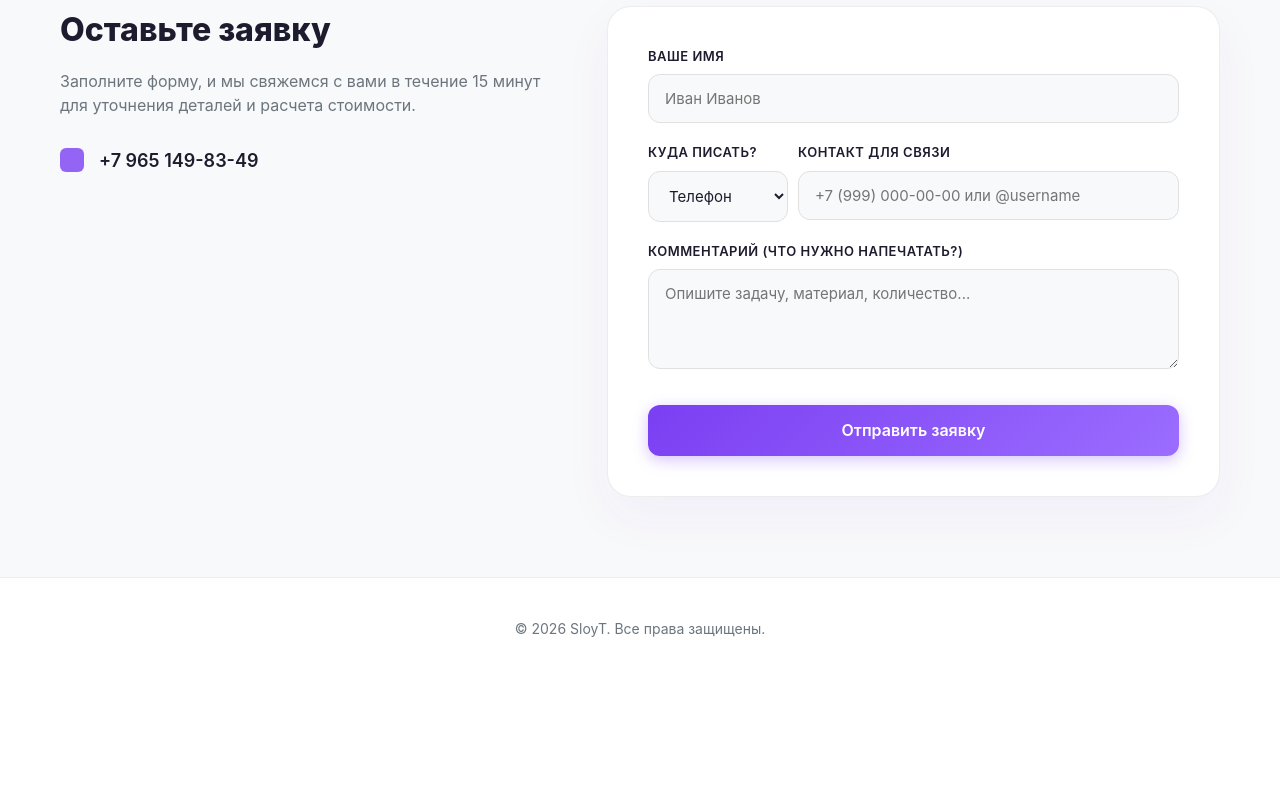
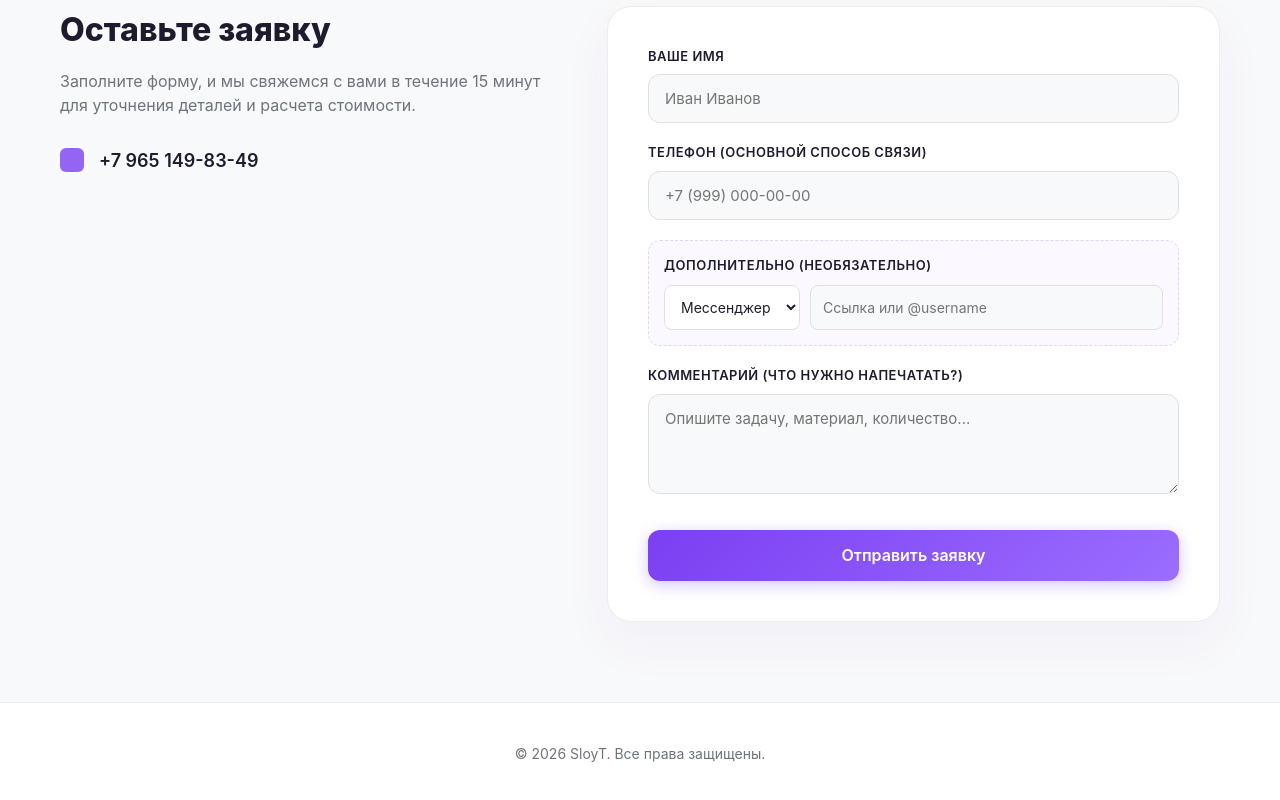
Before and after one commit to RedD1ller/sloyt-site, a website: page public/index.html in a window 1280 px wide. Shown: the part 3542-4342 px from the top of the page. Before the commit the page ends 4221 px from the top, so only its background shows below. Drawn offline with Linux system fonts and the light colour scheme.

Commit message:
Исправление формы

```diff
--- a/public/index.html
+++ b/public/index.html
@@ -8,7 +8,6 @@
 </head>
 <body>
 
-    <!-- ШАПКА -->
     <header>
         <div class="container header-inner">
             <a href="#" class="logo">
@@ -23,7 +22,6 @@
         </div>
     </header>
 
-    <!-- ГЛАВНЫЙ ЭКРАН -->
     <section class="hero container fade-in-up">
         <div class="hero-content">
             <h1 class="hero-title">FDM <span>3D-печать</span> на заказ</h1>
@@ -63,7 +61,6 @@
         </div>
     </section>
 
-    <!-- FDM БЛОК -->
     <section class="fdm-section" id="fdm">
         <div class="container">
             <h2 class="section-title fade-in-up">Технология FDM</h2>
@@ -118,7 +115,6 @@
         </div>
     </section>
 
-    <!-- ПРИНТЕРЫ -->
     <section id="printer" style="background-color: var(--white);">
         <div class="container">
             <h2 class="section-title fade-in-up">Наше оборудование</h2>
@@ -186,14 +182,13 @@
         </div>
     </section>
 
-    <!-- МАТЕРИАЛЫ -->
     <section id="materials">
         <div class="container">
             <h2 class="section-title fade-in-up">Наши материалы</h2>
             <p class="section-desc fade-in-up">Мы работаем только с проверенными пластиками от ведущих производителей. Подберём оптимальный материал под вашу задачу.</p>
 
             <div class="materials-grid">
-                <!-- PETG (теперь первый) -->
+                <!-- PETG -->
                 <div class="material-card fade-in-up" style="--material-color: #7B3FF2;">
                     <div class="material-icon">
                         <svg width="20" height="20" viewBox="0 0 24 24" fill="none" stroke="currentColor" stroke-width="2" stroke-linecap="round" stroke-linejoin="round">
@@ -209,7 +204,7 @@
                     </div>
                 </div>
 
-                <!-- PLA (теперь второй) -->
+                <!-- PLA -->
                 <div class="material-card fade-in-up" style="--material-color: #8B5CF6; transition-delay: 0.1s;">
                     <div class="material-icon">
                         <svg width="20" height="20" viewBox="0 0 24 24" fill="none" stroke="currentColor" stroke-width="2" stroke-linecap="round" stroke-linejoin="round">
@@ -281,7 +276,6 @@
         </div>
     </section>
 
-    <!-- ФОРМА -->
     <section class="contact-section" id="contact">
         <div class="container contact-inner">
             <div class="contact-info fade-in-up">
@@ -296,19 +290,23 @@
                     <input type="text" id="name" required placeholder="Иван Иванов">
                 </div>
 
-                <div class="form-group" style="display: flex; gap: 10px;">
-                    <div style="flex: 0 0 140px;">
-                        <label for="messenger">Куда писать?</label>
-                        <select id="messenger" style="width: 100%; padding: 14px 16px; border: 1px solid #E0E0E0; border-radius: 12px; font-family: inherit; font-size: 15px; background-color: var(--light-gray); cursor: pointer; color: var(--dark-bg);">
-                            <option value="Телефон">Телефон</option>
+                <!-- ОСНОВНОЙ СПОСОБ СВЯЗИ - ТЕЛЕФОН -->
+                <div class="form-group">
+                    <label for="phone">Телефон (основной способ связи)</label>
+                    <input type="tel" id="phone" required placeholder="+7 (999) 000-00-00">
+                </div>
+
+                <!-- ДОПОЛНИТЕЛЬНЫЙ СПОСОБ СВЯЗИ -->
+                <div class="form-group" style="background: rgba(123, 63, 242, 0.03); padding: 15px; border-radius: 12px; border: 1px dashed rgba(123, 63, 242, 0.2);">
+                    <label style="margin-bottom: 10px; display: block;">Дополнительно (необязательно)</label>
+                    <div style="display: flex; gap: 10px;">
+                        <select id="messenger" style="flex: 0 0 130px; padding: 12px; border: 1px solid #E0E0E0; border-radius: 8px; font-family: inherit; font-size: 14px; background-color: var(--white); cursor: pointer; color: var(--dark-bg);">
+                            <option value="">Мессенджер</option>
                             <option value="Telegram">Telegram</option>
                             <option value="ВКонтакте">ВКонтакте</option>
                             <option value="WhatsApp">WhatsApp</option>
                         </select>
-                    </div>
-                    <div style="flex: 1;">
-                        <label for="phone">Контакт для связи</label>
-                        <input type="text" id="phone" required placeholder="+7 (999) 000-00-00 или @username">
+                        <input type="text" id="messenger_contact" style="flex: 1; padding: 12px; border: 1px solid #E0E0E0; border-radius: 8px; font-family: inherit; font-size: 14px;" placeholder="Ссылка или @username">
                     </div>
                 </div>
 
@@ -321,14 +319,12 @@
         </div>
     </section>
 
-    <!-- ПОДВАЛ -->
     <footer>
         <div class="container">
             &copy; 2026 SloyT. Все права защищены.
         </div>
     </footer>
 
-    <!-- МОДАЛЬНОЕ ОКНО -->
     <div class="modal-overlay" id="successModal">
         <div class="modal">
             <h3>Заявка отправлена!</h3>
--- a/server.js
+++ b/server.js
@@ -25,14 +25,12 @@ app.post('/api/send-order', async (req, res) => {
         return res.status(400).json({ success: false, message: 'Заполните имя и телефон' });
     }
 
-    // Формируем сообщение
     let message = `
 🔥 Новая заявка с сайта SloyT!
 👤 Имя: ${name}
 📞 Телефон: ${phone}
     `;
 
-    // Если указан дополнительный мессенджер, добавляем его
     if (messenger && messenger_contact) {
         message += `📱 Доп. связь: ${messenger} (${messenger_contact})\n`;
     }
```
